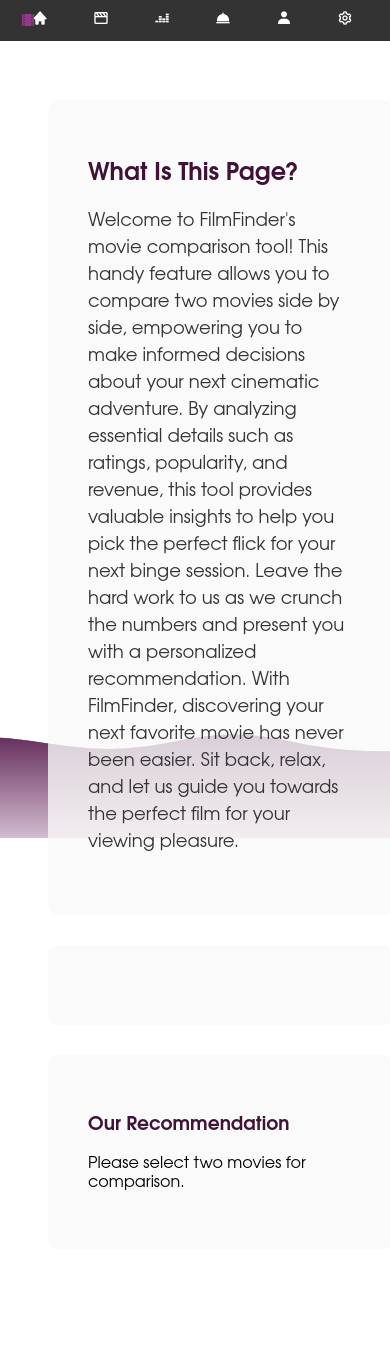
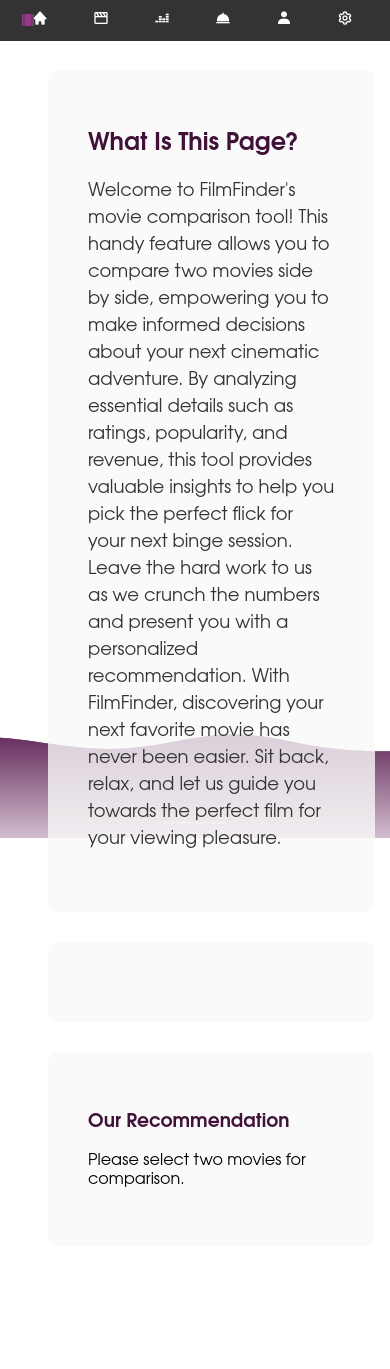
Before and after one commit to Romeo110/WebFinal, a PHP site: page /compare.html in a window 390 px wide. Shown: the top 1369 px of the page. After the commit the page ends 1187 px from the top, so only its background shows below. Run offline with PHP 8.4, Linux system fonts and the light colour scheme; some libraries are stand-ins or nearby versions.

Commit message:
responsiveness for compare

```diff
--- a/css/compare.css
+++ b/css/compare.css
@@ -219,3 +219,44 @@
     opacity: 0.8;
     /* Adjust opacity for hover effect */
 }
+
+
+/* Adjustments for smaller screen sizes */
+
+@media only screen and (max-width: 768px) {
+    .horizontal-navbar ul {
+        flex-direction: row;
+        align-items: center;
+    }
+    .horizontal-navbar li {
+        margin: 0 10px;
+    }
+    .horizontal-navbar a .item-txt {
+        display: none;
+        /* Hide text labels on smaller screens */
+    }
+    .main-content {
+        margin-left: 20px;
+        margin-right: 40px;
+        margin-top: 20px;
+        margin-bottom: 20px;
+    }
+    .card {
+        width: 90%;
+        margin-top: 30px;
+    }
+    h2 {
+        font-size: 1.5em;
+        /* Adjust font size */
+    }
+    .comparison-container {
+        flex-direction: column;
+        /* Stack movie containers vertically */
+        align-items: center;
+        /* Center movie containers horizontally */
+    }
+    .movie-container {
+        width: 100%;
+        /* Take full width */
+    }
+}
```
